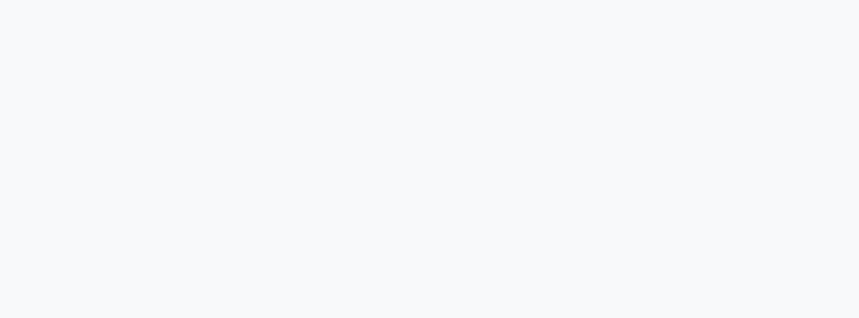
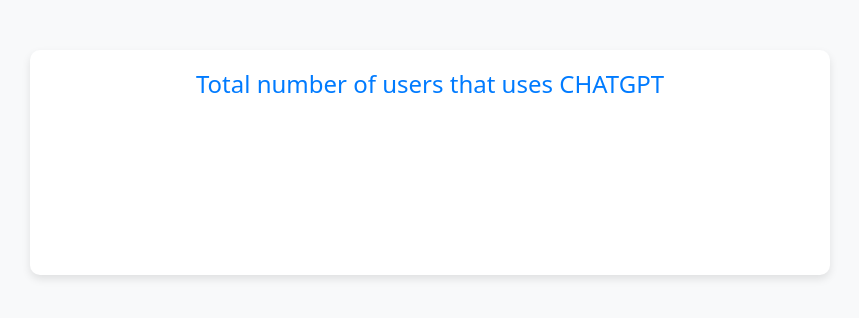
Before and after one commit to KateC08/it21c, a plain HTML site: page linechart.html in a window 1280 px wide. Shown: the whole page, without its empty margins (210-1069 px from the left). Drawn offline with nearby package versions, Linux system fonts and the light colour scheme.

Commit message:
Added chart container

```diff
--- a/linechart.html
+++ b/linechart.html
@@ -27,6 +27,11 @@
 </head>
 <body>
 
+    <div class="chart-container">
+        <h5 class="card-title">Total number of users that uses CHATGPT</h5>
+        <canvas id="lineChart"></canvas>
+    </div>
+
 
 </body>
 </html>
```
